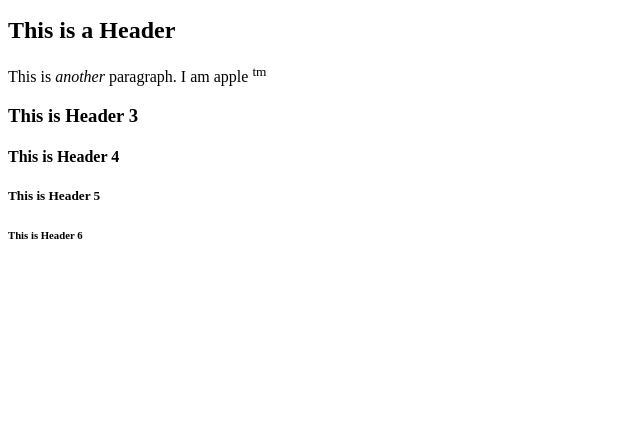
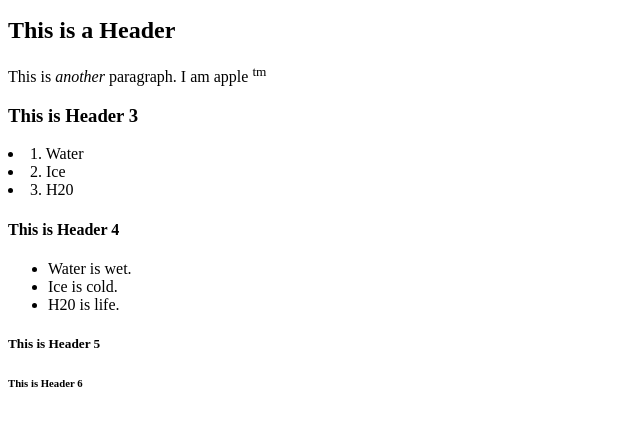
Before and after one commit to smithjrs22/my-favorite-recipe-website, a plain HTML site: page html-structure/index.html in a window 1280 px wide. Shown: the part 101-526 px from the top of the page, without its empty margins (0-640 px from the left). Drawn offline with Linux system fonts and the light colour scheme.

Commit message:
did this finally add?

```diff
--- a/html-structure/index.html
+++ b/html-structure/index.html
@@ -12,7 +12,17 @@
     <h2>This is a Header</h2>
     <p>This is <i>another</i> paragraph. I am apple <sup>tm</sup></sup></p>
     <h3>This is Header 3</h3>
+    <oi>
+    <li>1. Water</li>
+    <li>2. Ice</li>
+    <li>3. H20</li>
+    </oi>
     <h4>This is Header 4</h4>
+    <ul>
+        <li>Water is wet.</li>
+        <li>Ice is cold.</li>
+        <li>H20 is life.</li>
+    </ul>
     <h5>This is Header 5</h5>
     <h6>This is Header 6</h6>
 </body>
```
